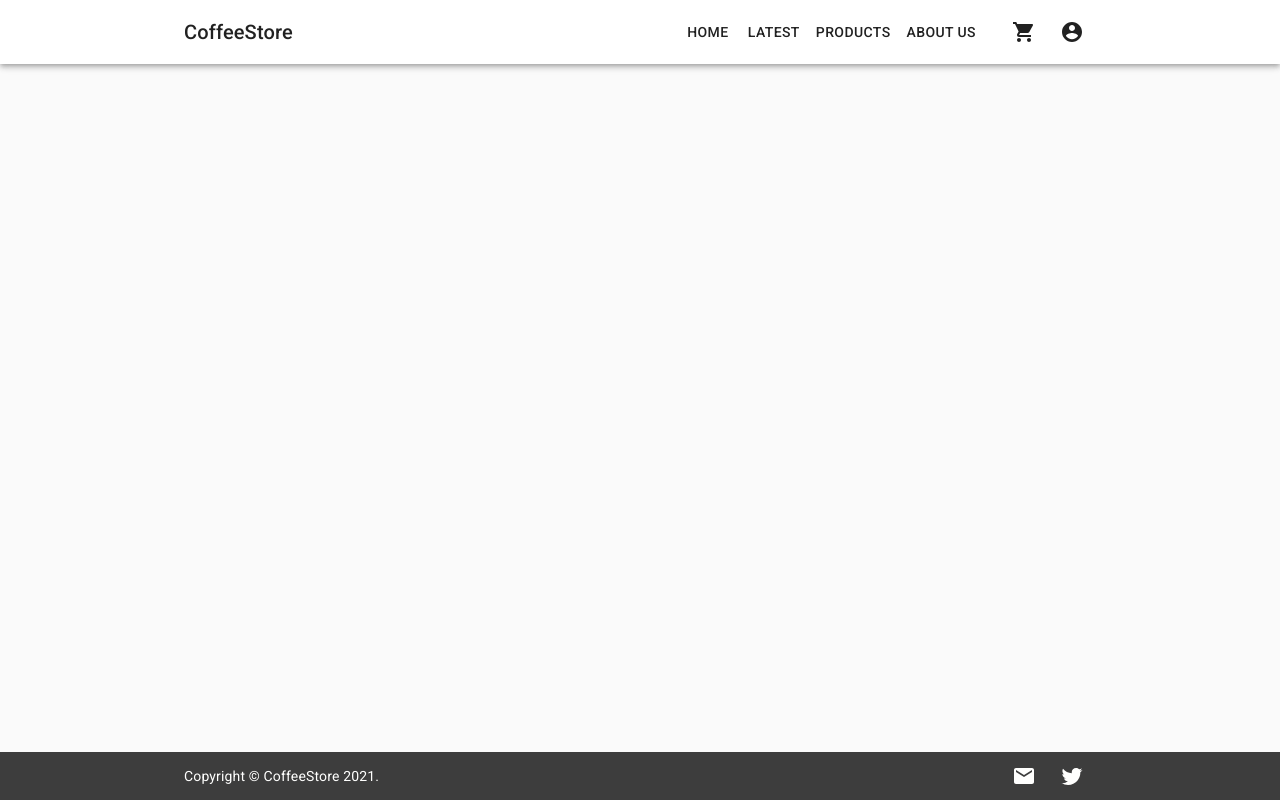
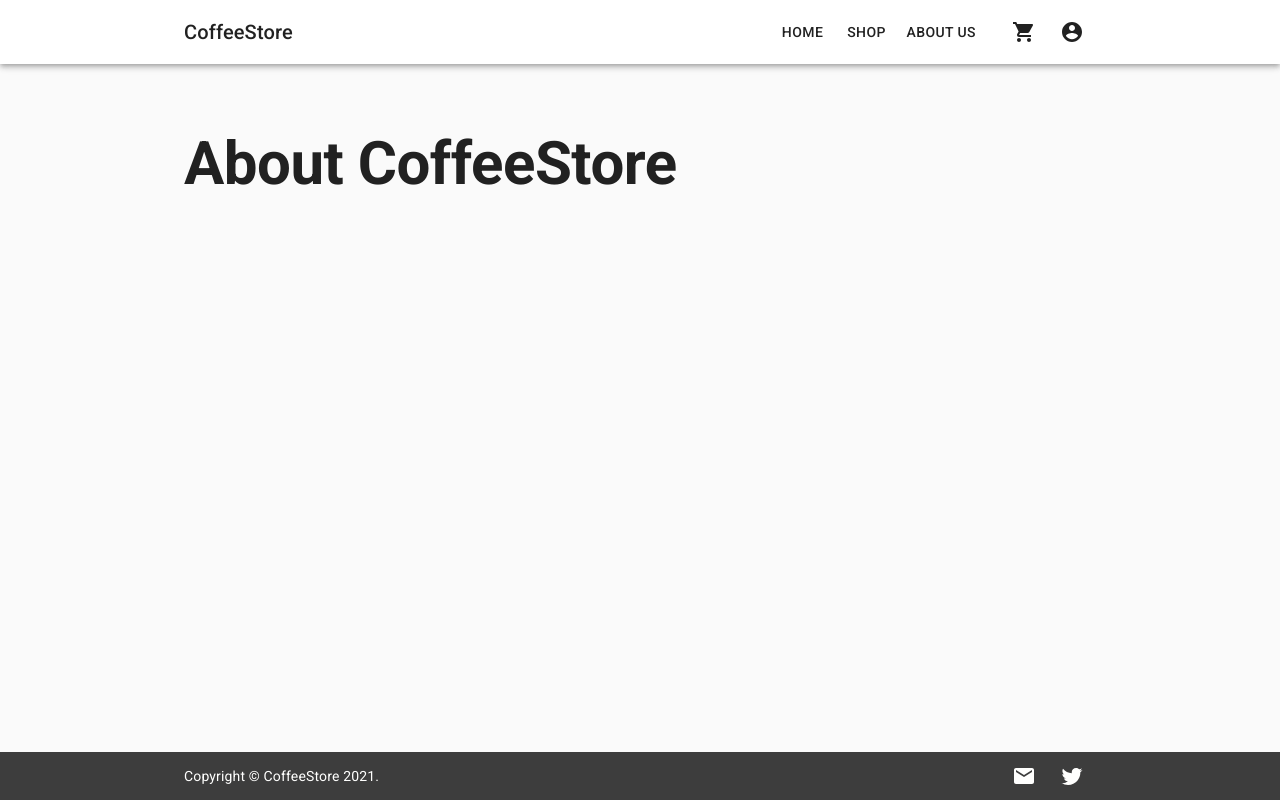
Before and after one commit to LunaDilangalen/mock-store-front, a React (Create React App) app: page /mock-store-front/about in a window 1280 px wide. Built offline with nearby package versions, Linux system fonts and the light colour scheme.

Commit message:
created shop, account, and extended about pages

```diff
--- a/src/App.js
+++ b/src/App.js
@@ -1,12 +1,15 @@
 import './App.css';
 import React from 'react';
 import Home from './components/home/Home';
+import Account from './components/account/Account';
 import Header from './components/header/Header';
 import Copyright from './components/home/Copyright';
 import { CssBaseline } from '@material-ui/core';
 import Cart from './components/cart/Cart';
 import { makeStyles } from '@material-ui/core/styles';
 import { BrowserRouter, Route, Router, Switch } from 'react-router-dom';
+import Shop from './components/shop/Shop';
+import AboutExtended from './components/about/AboutExtended';
 
 const useStyles = makeStyles((theme) => ({
   root: {
@@ -34,6 +37,9 @@ function App() {
           console.log(props.history)
             <Route exact path="/mock-store-front/" component={Home}/>
             <Route exact path="/mock-store-front/cart" component={Cart}/>
+            <Route exact path="/mock-store-front/account" component={Account}/>
+            <Route exact path="/mock-store-front/shop" component={Shop}/>
+            <Route exact path="/mock-store-front/about" component={AboutExtended}/>
           </Switch>
         <footer className={classes.footer}>
           <Copyright />
--- /dev/null
+++ b/src/components/about/AboutExtended.js
@@ -0,0 +1,31 @@
+import React from 'react';
+import Typography from '@material-ui/core/Typography';
+import { makeStyles } from '@material-ui/core/styles';
+import Container from '@material-ui/core/Container';
+
+const useStyles = makeStyles((theme) => ({
+  content: {
+    marginTop: theme.spacing(8),
+    marginBottom: theme.spacing(2),
+    paddingBottom: theme.spacing(10),
+    direction: "column"
+  },
+  aboutSectionTitle: {
+    fontWeight: 600,
+  },
+}));
+
+const AboutExtended = () => {
+  const classes = useStyles();
+
+  return (
+    <Container component="main" className={classes.content} maxWidth="md">
+      <Typography className={classes.aboutSectionTitle} component="h1" variant="h2" align="left" color="textPrimary" gutterBottom>
+        About CoffeeStore
+      </Typography>
+    </Container>
+  );
+
+}
+
+export default AboutExtended;
--- /dev/null
+++ b/src/components/account/Account.js
@@ -0,0 +1,31 @@
+import React from 'react';
+import Typography from '@material-ui/core/Typography';
+import { makeStyles } from '@material-ui/core/styles';
+import Container from '@material-ui/core/Container';
+
+const useStyles = makeStyles((theme) => ({
+  content: {
+    marginTop: theme.spacing(8),
+    marginBottom: theme.spacing(2),
+    paddingBottom: theme.spacing(10),
+    direction: "column"
+  },
+  accountSectionTitle: {
+    fontWeight: 600,
+  },
+}));
+
+const Account = () => {
+  const classes = useStyles();
+
+  return (
+    <Container component="main" className={classes.content} maxWidth="md">
+      <Typography className={classes.accountSectionTitle} component="h1" variant="h2" align="left" color="textPrimary" gutterBottom>
+        My Account
+      </Typography>
+    </Container>
+  );
+
+}
+
+export default Account;
--- a/src/components/cart/CartItem.js
+++ b/src/components/cart/CartItem.js
@@ -66,7 +66,7 @@ const CartItem = () => {
       <CardMedia
         className={classes.cover}
         image="https://source.unsplash.com/random"
-        title="Live from space album cover"
+        title="Product Image Title"
       />
       <div className={classes.details}>
         <CardContent className={classes.content}>
@@ -78,12 +78,12 @@ const CartItem = () => {
           </Typography>
         </CardContent>
         <div className={classes.controls}>
-          <Button size="small" aria-label="previous">
+          {/* <Button size="small" aria-label="previous">
             <FavoriteBorderIcon fontSize="small" />
             <Typography className={classes.cardActionTypography} variant="caption">
               Add to wishlist
             </Typography>
-          </Button>
+          </Button> */}
           <Button size="small" aria-label="next">
             <DeleteIcon fontSize="small"/>
             <Typography className={classes.cardActionTypography} variant="caption">
--- a/src/components/header/Header.js
+++ b/src/components/header/Header.js
@@ -40,16 +40,12 @@ const Header = (props) => {
       pageURL: "/mock-store-front/"
     },
     {
-      menuTitle: "Latest",
-      pageURL: "/mock-store-front/"
-    },
-    {
-      menuTitle: "Products",
-      pageURL: "/mock-store-front/"
+      menuTitle: "Shop",
+      pageURL: "/mock-store-front/shop"
     },
     {
       menuTitle: "About",
-      pageURL: "/mock-store-front/"
+      pageURL: "/mock-store-front/about"
     },
     {
       menuTitle: "My Cart",
@@ -57,7 +53,7 @@ const Header = (props) => {
     },
     {
       menuTitle: "My Account",
-      pageURL: "/mock-store-front/"
+      pageURL: "/mock-store-front/account"
     },
   ];
 
@@ -109,14 +105,13 @@ const Header = (props) => {
           ) : (
             <React.Fragment>
               <Button color="inherit" onClick={() => handleButtonClick('/mock-store-front/')}>Home</Button>
-              <Button color="inherit" onClick={() => handleButtonClick('/mock-store-front/')}>Latest</Button>
-              <Button color="inherit" onClick={() => handleButtonClick('/mock-store-front/')}>Products</Button>
-              <Button color="inherit" onClick={() => handleButtonClick('/mock-store-front/')}>About Us</Button>
+              <Button color="inherit" onClick={() => handleButtonClick('/mock-store-front/shop')}>Shop</Button>
+              <Button color="inherit" onClick={() => handleButtonClick('/mock-store-front/about')}>About Us</Button>
               <Box m={1}/>
               <IconButton color='inherit' onClick={() => handleButtonClick('/mock-store-front/cart')}>
                 <ShoppingCartIcon />
               </IconButton>
-              <IconButton color='inherit' onClick={() => handleButtonClick('/mock-store-front/')}>
+              <IconButton color='inherit' onClick={() => handleButtonClick('/mock-store-front/account')}>
                 <AccountCircleIcon />
               </IconButton>
             </React.Fragment>
--- a/src/components/home/FeaturedContent.js
+++ b/src/components/home/FeaturedContent.js
@@ -71,7 +71,7 @@ function Item(props) {
   const classes = useStyles();
 
   return (
-    <Paper variant="outlined">
+    <Paper>
       <FiCard className={classes.card}>
         <FiCardMedia
           media="picture"
--- a/src/components/home/LatestContent.js
+++ b/src/components/home/LatestContent.js
@@ -38,7 +38,7 @@ const Item = (props) => {
   const classes = useStyles();
 
   return (
-    <Card className={classes.card}>
+    <Card className={classes.card} elevation={1}>
       <CardMedia
         className={classes.cardMedia}
         image={props.item.imgSrc}
--- /dev/null
+++ b/src/components/shop/Shop.js
@@ -0,0 +1,31 @@
+import React from 'react';
+import Typography from '@material-ui/core/Typography';
+import { makeStyles } from '@material-ui/core/styles';
+import Container from '@material-ui/core/Container';
+
+const useStyles = makeStyles((theme) => ({
+  content: {
+    marginTop: theme.spacing(8),
+    marginBottom: theme.spacing(2),
+    paddingBottom: theme.spacing(10),
+    direction: "column"
+  },
+  shopSectionTitle: {
+    fontWeight: 600,
+  },
+}));
+
+const Shop = () => {
+  const classes = useStyles();
+
+  return (
+    <Container component="main" className={classes.content} maxWidth="md">
+      <Typography className={classes.shopSectionTitle} component="h1" variant="h2" align="left" color="textPrimary" gutterBottom>
+        Shop
+      </Typography>
+    </Container>
+  );
+
+}
+
+export default Shop;
```
